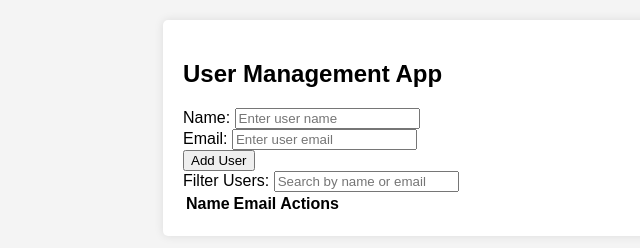
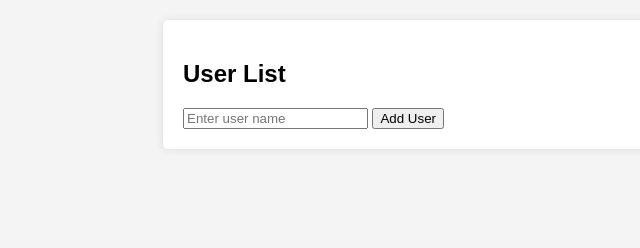
Before and after one commit to Tech-Workshop/user-management-app, a website: page Users.html in a window 1280 px wide. Shown: the whole page, without its empty margins (157-797 px from the left). Drawn offline with Linux system fonts and the light colour scheme.

Commit message:
Users.html

```diff
--- a/Users.html
+++ b/Users.html
@@ -3,45 +3,19 @@
 <head>
   <meta charset="UTF-8">
   <meta name="viewport" content="width=device-width, initial-scale=1.0">
-    <title>User Management with Filter</title>
+  <title>User List</title>
   <link rel="stylesheet" href="style.css">
 </head>
 <body>
+
   <div class="container">
-        <h2>User Management App</h2>
+    <h2>User List</h2>
+    <input type="text" id="userNameInput" placeholder="Enter user name">
+    <button onclick="addUser()">Add User</button>
 
-        <!-- User Form -->
-        <form id="userForm">
-            <div class="form-group">
-                <label for="name">Name:</label>
-                <input type="text" id="name" placeholder="Enter user name" required>
-            </div>
-            <div class="form-group">
-                <label for="email">Email:</label>
-                <input type="email" id="email" placeholder="Enter user email" required>
-            </div>
-            <div class="form-group">
-                <button type="submit" id="submitBtn">Add User</button>
-            </div>
-        </form>
-
-        <!-- Filter Users -->
-        <div class="form-group">
-            <label for="filter">Filter Users:</label>
-            <input type="text" id="filter" placeholder="Search by name or email">
-        </div>
-
-        <!-- User List Table -->
     <table id="userTable">
-            <thead>
-                <tr>
-                    <th>Name</th>
-                    <th>Email</th>
-                    <th>Actions</th>
-                </tr>
-            </thead>
       <tbody>
-                <!-- Users will be added here dynamically -->
+        <!-- User rows will be added here dynamically -->
       </tbody>
     </table>
   </div>
```
Lines whose indentation alone changed are shown as unchanged.
